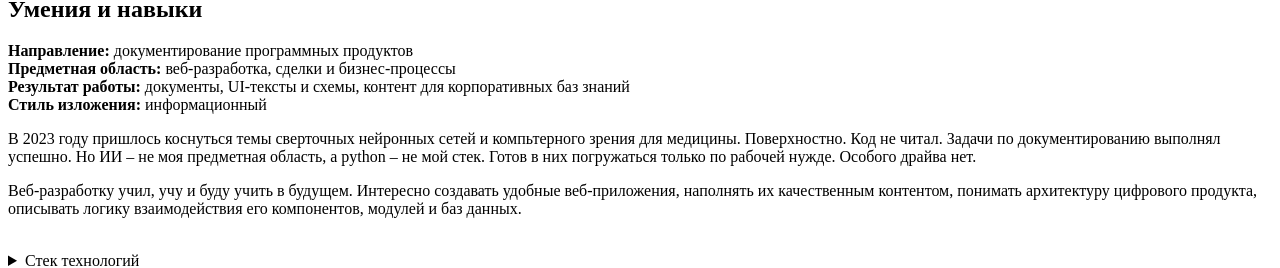
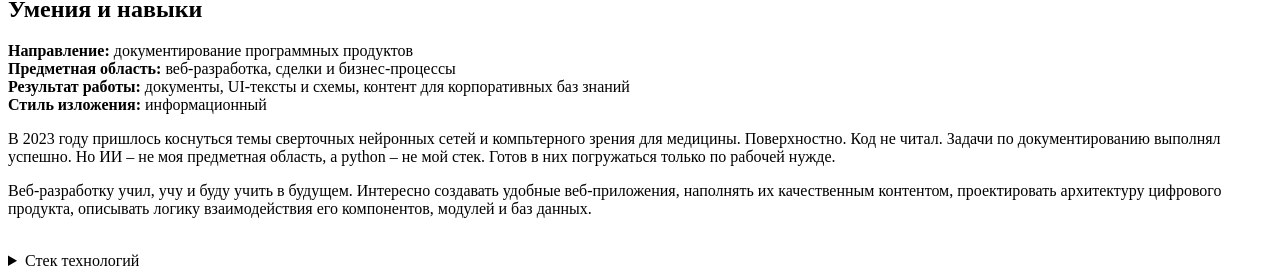
Before and after one commit to pnrf/myrepo, a Next.js app: page / in a window 1280 px wide. Shown: the part 779-1047 px from the top of the page. Built offline with nearby package versions, Linux system fonts and the light colour scheme.

Commit message:
build: npm update dependencies to latest version

```diff
--- a/components/avatar/avatar.module.css
+++ b/components/avatar/avatar.module.css
@@ -1,6 +1,6 @@
 .avatar {
 	width: 40px;
-	border: 1px solid rgb(191, 219, 128);
+	border: 1px solid rgb(128, 128, 128);
 	border-radius: 50%;
 }
 
--- a/pages/index.mdx
+++ b/pages/index.mdx
@@ -28,9 +28,9 @@ import PhotoBlock from '../components/photo-block/photo-block.js'
 **Результат работы:** документы, UI-тексты и схемы, контент для корпоративных баз знаний
 **Стиль изложения:** информационный
 
-В 2023 году пришлось коснуться темы сверточных нейронных сетей и компьтерного зрения для медицины. Поверхностно. Код не читал. Задачи по документированию выполнял успешно. Но ИИ – не моя предметная область, а python – не мой стек. Готов в них погружаться только по рабочей нужде. Особого драйва нет.
+В 2023 году пришлось коснуться темы сверточных нейронных сетей и компьтерного зрения для медицины. Поверхностно. Код не читал. Задачи по документированию выполнял успешно. Но ИИ – не моя предметная область, а python – не мой стек. Готов в них погружаться только по рабочей нужде.
 
-Веб-разработку учил, учу и буду учить в будущем. Интересно создавать удобные веб-приложения, наполнять их качественным контентом, понимать архитектуру цифрового продукта, описывать логику взаимодействия его компонентов, модулей и баз данных.
+Веб-разработку учил, учу и буду учить в будущем. Интересно создавать удобные веб-приложения, наполнять их качественным контентом, проектировать архитектуру цифрового продукта, описывать логику взаимодействия его компонентов, модулей и баз данных.
 
 <br />
 <details>
```
Also changed, not shown: next-env.d.ts, 1 other file (tests, documents, lock files or other folders).
